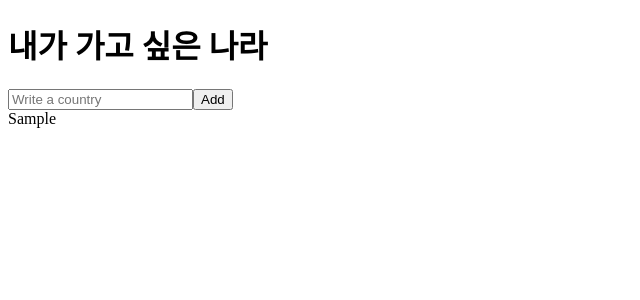
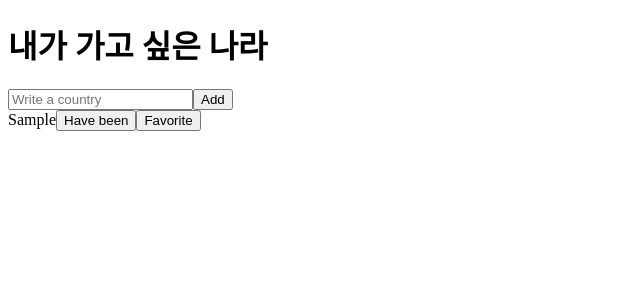
Before and after one commit to shionpark/list-of-countries, a React (Vite) app: page / in a window 1280 px wide. Both pictures are taken after typing "Sample" into the empty fields and a click on the button "Add". Shown: the top 300 px of the page, without its empty margins (0-640 px from the left). Built offline with nearby package versions, Linux system fonts and the light colour scheme.

Commit message:
feat: category button 및 event 추가

```diff
--- a/src/components/CountryList.tsx
+++ b/src/components/CountryList.tsx
@@ -1,11 +1,40 @@
 import React from 'react';
-import { ICountry } from '@/atoms';
+import { useSetRecoilState } from 'recoil';
+import { ICountry, countryState } from '@/atoms';
 
-const CountryList = ({ text }: ICountry) => {
+const CountryList = ({ text, id, category }: ICountry) => {
+  const setCountries = useSetRecoilState(countryState);
+
+  const handleClick = (event: React.MouseEvent<HTMLButtonElement>) => {
+    const {
+      currentTarget: { name },
+    } = event;
+    console.log(`button name : ${name}`);
+    setCountries((oldValue) => {
+      const targetIndex = oldValue.findIndex((country) => country.id === id);
+      const newCountry = { text, id, category: name };
+      return [...oldValue.slice(0, targetIndex), newCountry, ...oldValue.slice(targetIndex + 1)];
+    });
+  };
   return (
     <>
       <div>
         <span>{text}</span>
+        {category !== 'WANNA_GO' && (
+          <button name="WANNA_GO" onClick={handleClick}>
+            Wanna Go
+          </button>
+        )}
+        {category !== 'HAVE_BEEN' && (
+          <button name="HAVE_BEEN" onClick={handleClick}>
+            Have been
+          </button>
+        )}
+        {category !== 'FAVS' && (
+          <button name="FAVS" onClick={handleClick}>
+            Favorite
+          </button>
+        )}
       </div>
     </>
   );
--- a/src/pages/Home.tsx
+++ b/src/pages/Home.tsx
@@ -10,6 +10,7 @@ interface TitleState {
 
 const Home = ({ title }: TitleState) => {
   const countries = useRecoilValue(countryState);
+  console.log(countries);
   return (
     <>
       <h1>{title}</h1>
```
